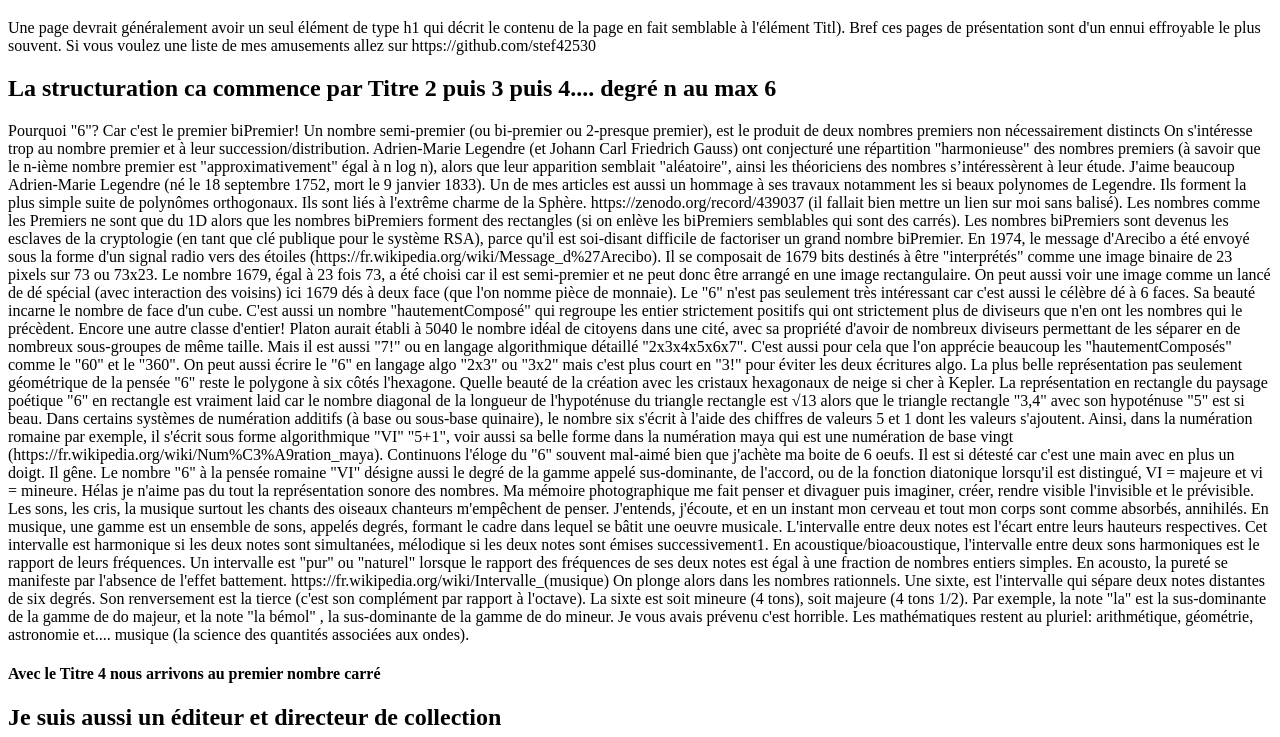
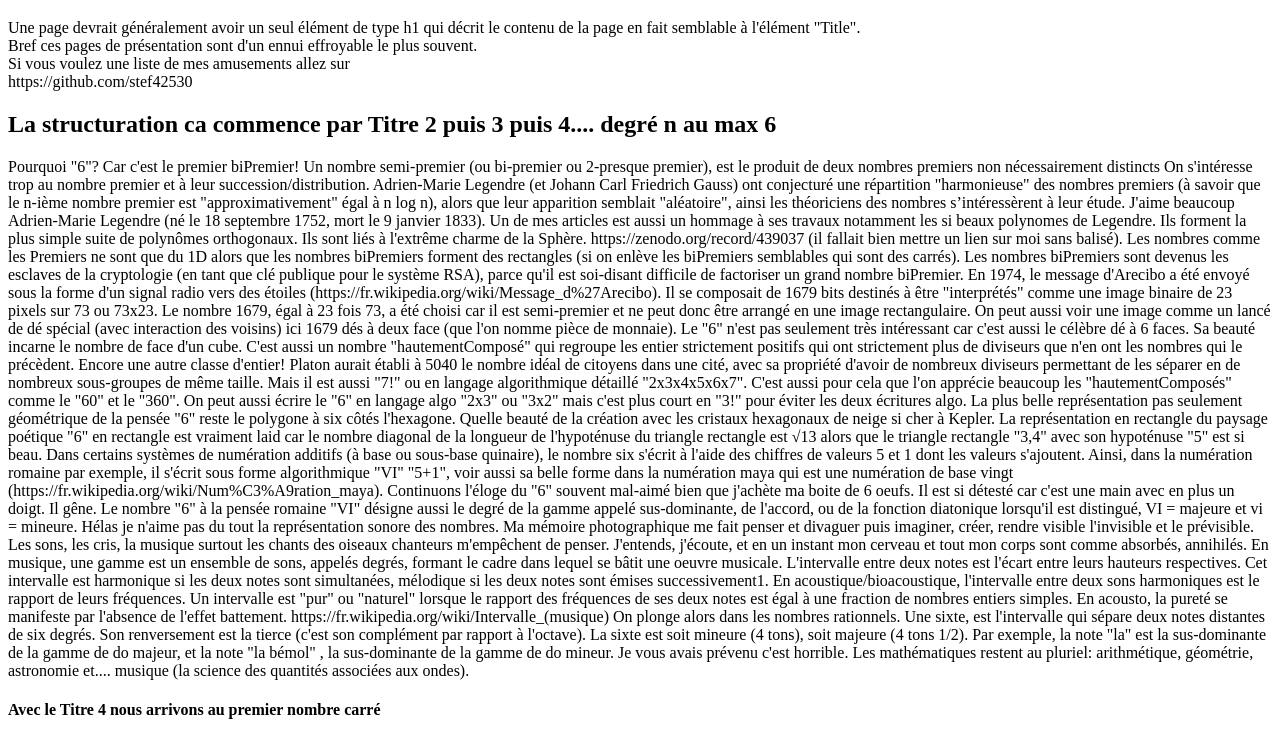
Before and after one commit to stef42530/stef42530.github.io, a plain HTML site: page index.html in a window 1280 px wide. Shown: the part 61-798 px from the top of the page. Drawn offline with Linux system fonts and the light colour scheme.

Commit message:
Update index.html
ajout <br>

```diff
--- a/index.html
+++ b/index.html
@@ -2,10 +2,11 @@
 <html>
 <body>
 <h1>Hello! Welcome & Bienvenue </h1>
-  Une page devrait généralement avoir un seul élément de type h1 qui décrit le contenu de la page en fait semblable à l'élément Titl).
-  Bref ces pages de présentation sont d'un ennui effroyable le plus souvent.
-  Si vous voulez une liste de mes amusements allez sur https://github.com/stef42530
-
+  Une page devrait généralement avoir un seul élément de type h1 qui décrit le contenu de la page en fait semblable à l'élément "Title".<br>
+  Bref ces pages de présentation sont d'un ennui effroyable le plus souvent.<br>
+  Si vous voulez une liste de mes amusements allez sur <br>
+  https://github.com/stef42530
+  <br>
   <h2> La structuration ca commence par Titre 2 puis 3 puis 4.... degré n au max 6 </h2>
   Pourquoi "6"? Car c'est le premier biPremier!
   Un nombre semi-premier (ou bi-premier ou 2-presque premier), est le produit de deux nombres premiers non nécessairement distincts
```
